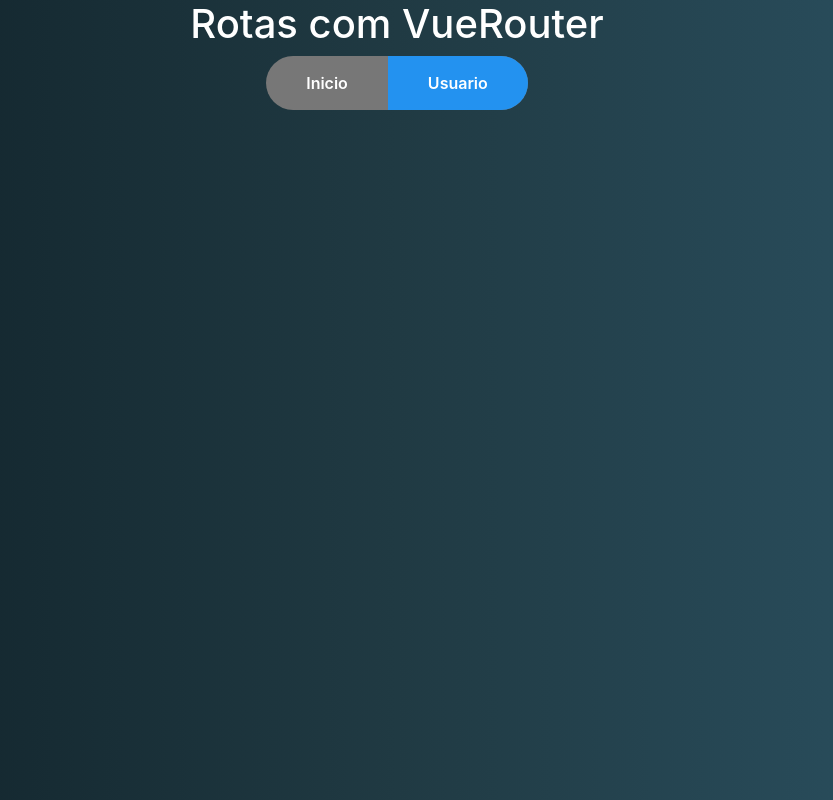
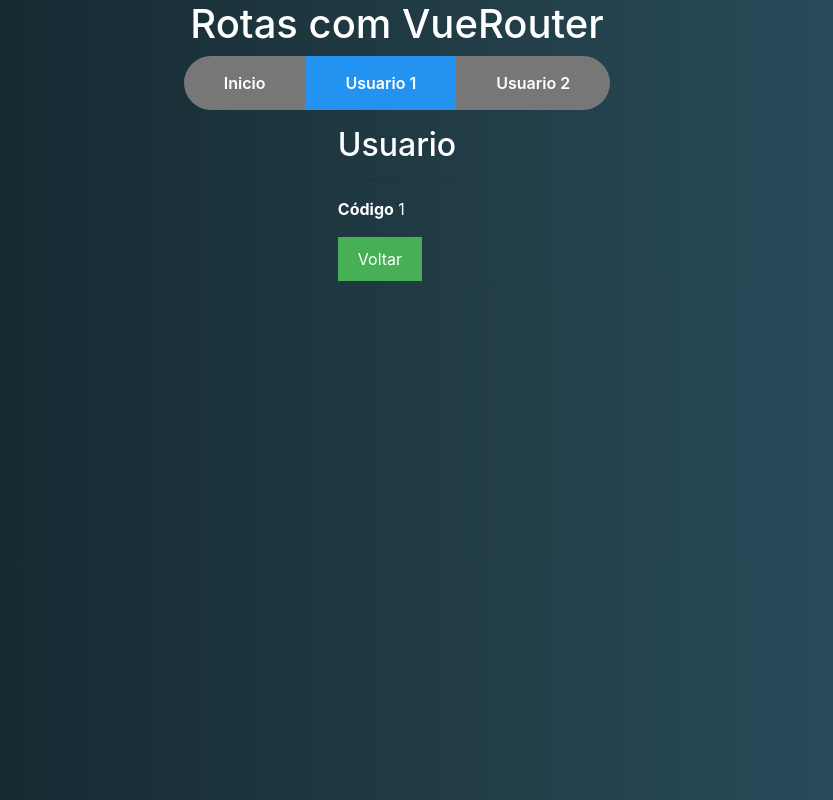
Before and after one commit to geraldocoosta/vue-estudando-router, a Vue app: page /usuario/1 in a window 1280 px wide. Shown: the whole page, without its empty margins (243-1076 px from the left). Built offline with nearby package versions, Linux system fonts and the light colour scheme.

Commit message:
rotas com props

```diff
--- a/src/components/template/Menu.vue
+++ b/src/components/template/Menu.vue
@@ -1,11 +1,21 @@
 <template>
   <nav class="menu">
     <ul>
+      <!--
+        to = path para rota, pode ser também com name, acho bem melhor
+        tag = tag que "substituira o router link", serve pra podermos fazer
+        a ligação sem ser pela tag a e sim com outra
+        active-class= quando o link estiver ativo, essa classe também irá ficar
+        exact = exatamente aquele path
+      -->
       <router-link to="/" tag="li" active-class="active" exact>
         <a>Inicio</a>
       </router-link>
-      <router-link to="/usuario" tag="li" active-class="active">
-        <a>Usuario</a>
+      <router-link to="/usuario/1" tag="li" active-class="active">
+        <a>Usuario 1</a>
+      </router-link>
+      <router-link to="/usuario/2" tag="li" active-class="active">
+        <a>Usuario 2</a>
       </router-link>
     </ul>
   </nav>
--- a/src/components/usuario/Usuario.vue
+++ b/src/components/usuario/Usuario.vue
@@ -1,5 +1,41 @@
 <template>
   <div class="usuario">
     <h2>Usuario</h2>
+    <hr />
+    <p>
+      <strong>Código</strong>
+      {{ id }}
+    </p>
+    <button sucesso @click="irParaInicio">Voltar</button>
   </div>
 </template>
+<script>
+export default {
+  props: ["id"],
+  // data() {
+  //   // forma de pegar param da url
+  //   return {
+  //     id: this.$route.params.id
+  //   };
+  // },
+  // watch: {
+  //   //para usar o watch no route, podemos receber
+  //   // dois parametros, sendo o to e o from
+  //   // estratégia usada para mudar o valor do
+  //   // data.id quando navegar entre o mesmo componente
+  //   // com parametros diferentes
+  //   $route(to) {
+  //     this.id = to.params.id;
+  //   }
+  // },
+  methods: {
+    irParaInicio() {
+      // navegando de forma programatica
+      // como é usado o Vue.use no router
+      // eu posso fazer isso com $router
+      // sem importar
+      this.$router.push({ path: "/" });
+    }
+  }
+};
+</script>
--- a/src/router.js
+++ b/src/router.js
@@ -14,11 +14,13 @@
   routes: [
     {
       path: "/",
-      component: Inicio,
+      component: Inicio
     },
     {
-      path: "/usuario",
-      component: Usuario
+      path: "/usuario/:id",
+      component: Usuario,
+      // parametros da rota serão passados via props
+      props: true
     }
   ]
 });
```
